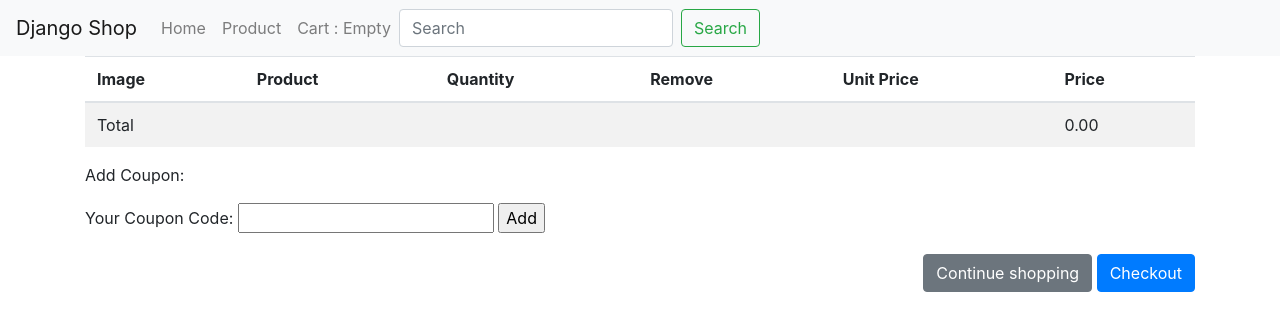
After one commit to hyesung6/django_onlineshop_proj, a Django app: page /cart/ in a window 1280 px wide. The commit adds this page. Shown: the top 331 px of the page. Run offline with Django 4.2, Linux system fonts and the light colour scheme; parts of the project's set-up code (start-up, migrations or seed data) failed here and were passed over.

Commit message:
fixed css load at s3

```diff
--- a/cart/cart.py
+++ b/cart/cart.py
@@ -13,7 +13,7 @@ class Cart(object):
         self.cart = cart
         self.coupon_id = self.session.get('coupon_id')
 
-    def __len__(self): # 항목이 몇 개 있는지 호출 가능하게 만들어둠
+    def __len__(self):
         return sum(item['quantity'] for item in self.cart.values())
 
     def __iter__(self):
@@ -22,8 +22,9 @@ class Cart(object):
         products = Product.objects.filter(id__in=product_ids)
 
         for product in products:
-            self.cart(str(product.id))['product'] = product
-        for item in self.values():
+            self.cart[str(product.id)]['product'] = product
+
+        for item in self.cart.values():
             item['price'] = Decimal(item['price'])
             item['total_price'] = item['price'] * item['quantity']
 
@@ -41,7 +42,6 @@ class Cart(object):
 
         self.save()
 
-
     def save(self):
         self.session[settings.CART_ID] = self.cart
         self.session.modified = True
@@ -57,10 +57,10 @@ class Cart(object):
         self.session['coupon_id'] = None
         self.session.modified = True
 
-    def get_product_total(self):
-        return sum(item['price']*item['quantity'] for item in self.cart.values())
+    def get_product_total(self,call='test'):
+        return sum(Decimal(item['price'])*item['quantity'] for item in self.cart.values())
 
-    @property   # property decorator로 사용시 함수가 아니라 속성처럼 작동함
+    @property
     def coupon(self):
         if self.coupon_id:
             return Coupon.objects.get(id=self.coupon_id)
--- /dev/null
+++ b/cart/templates/cart/detail.html
@@ -0,0 +1,75 @@
+{% extends 'base.html' %}
+
+{% block title %}
+Shopping Cart
+{% endblock %}
+
+{% block content %}
+    <table class="table table-striped">
+        <thead>
+            <tr>
+                <th scope="col">Image</th>
+                <th scope="col">Product</th>
+                <th scope="col">Quantity</th>
+                <th scope="col">Remove</th>
+                <th scope="col">Unit Price</th>
+                <th scope="col">Price</th>
+            </tr>
+        </thead>
+        <tbody>
+            {% for item in cart %}
+                {% with product=item.product %}
+                <tr>
+                    <th scope="row">
+                        <a href="{{product.get_absolute_url}}">
+                            <img src="{{product.image.url}}" class="img-thumbnail">
+                        </a>
+                    </th>
+                    <td>{{product.name}}</td>
+                    <td>
+                        <form action="{% url 'cart:product_add' product.id %}" method="post">
+                            {% csrf_token %}
+                            {{item.quantity_form.quantity}}
+                            {{item.quantity_form.is_update}}
+                            <input type="submit" class="btn btn-primary" value="Update">
+                        </form>
+                    </td>
+                    <td><a href="{% url "cart:product_remove" product.id%}">Remove</a></td>
+                    <td class="num">{{item.price}}</td>
+                    <td class="num">{{item.total_price}}</td>
+                </tr>
+                {% endwith %}
+            {% endfor %}
+            {% if cart.coupon %}
+            <tr class="total">
+                <td>Subtotal</td>
+                <td colspan="4"></td>
+                <td class="num">{{cart.get_product_total|floatformat:"2"}}</td>
+            </tr>
+            <tr>
+                <td>{{cart.coupon.code}} coupon ({{cart.coupon.amount}})</td>
+                <td colspan="4"></td>
+                <td>- {{cart.get_discount_total|floatformat:"2"}}</td>
+            </tr>
+            {% endif %}
+        <tr class="total">
+            <td>Total</td>
+            <td colspan="4"></td>
+            <td class="num">{{cart.get_total_price|floatformat:"2"}}</td>
+        </tr>
+        </tbody>
+    </table>
+    <p>
+        Add Coupon:
+    </p>
+    <form action="{% url 'coupon:add' %}" method="post">
+        {% csrf_token %}
+        {{add_coupon}}
+        <input type="submit" value="Add">
+    </form>
+    <p class="text-right">
+        <a href="{% url "shop:product_all" %}" class='btn btn-secondary'>Continue shopping</a>
+
+        <a href="#" class='btn btn-primary'>Checkout</a>
+    </p>
+{% endblock %}
--- a/cart/views.py
+++ b/cart/views.py
@@ -3,6 +3,8 @@ from django.views.decorators.http import require_POST
 
 from shop.models import Product
 from .forms import AddProductForm
+
+from coupon.forms import AddCouponForm
 from .cart import Cart
 
 # Create your views here.
@@ -17,7 +19,7 @@ def add(request, product_id):
     form = AddProductForm(request.POST)
 
     if form.is_valid():
-        cd = form.cleand_data
+        cd = form.cleaned_data
         cart.add(product=product, quantity=cd['quantity'],
                  is_update=cd['is_update'])
         return redirect('cart:detail')
@@ -30,7 +32,8 @@ def remove(request, product_id):
 
 def detail(request):
     cart = Cart(request)
+    add_coupon = AddCouponForm()
     for product in cart:
         product['quantity_form'] = AddProductForm(initial={'quantity':product['quantity'], 'is_update':True})
 
-    return render(request, 'cart/detail.html', {'cart':cart})
+    return render(request, 'cart/detail.html', {'cart':cart, 'add_coupon':add_coupon})
--- a/config/settings.py
+++ b/config/settings.py
@@ -134,7 +134,7 @@ USE_TZ = True
 # Static files (CSS, JavaScript, Images)
 # https://docs.djangoproject.com/en/4.0/howto/static-files/
 
-# STATIC_URL = 'static/'
+
 
 AUTHENTICATION_BACKENDS = [
     'django.contrib.auth.backends.ModelBackend',
@@ -152,9 +152,10 @@ AWS_STORAGE_BUCKET_NAME = 'onlineshop-static'
 AWS_S3_CUSTOM_DOMAIN = f's3.{AWS_REGION}.amazonaws.com/{AWS_STORAGE_BUCKET_NAME}'
 AWS_S3_FILE_OVERWRITE = False
 AWS_S3_OBJECT_PARAMETERS = {'CacheControl':'max-age=86400'}
-AWS_DEFAULT_ACL = 'public-read'
+AWS_DEFAULT_ACL = None
 AWS_LOCATION = ''
 
+# STATIC_URL = 'static/'
 STATIC_URL = f'http://{AWS_S3_CUSTOM_DOMAIN}/{AWS_LOCATION}'
 STATICFILES_STORAGE = 'storages.backends.s3boto3.S3Boto3Storage'
 
--- a/config/urls.py
+++ b/config/urls.py
@@ -1,7 +1,6 @@
 """config URL Configuration
-
 The `urlpatterns` list routes URLs to views. For more information please see:
-    https://docs.djangoproject.com/en/4.0/topics/http/urls/
+    https://docs.djangoproject.com/en/3.0/topics/http/urls/
 Examples:
 Function views
     1. Add an import:  from my_app import views
@@ -19,7 +18,7 @@ from django.urls import path, include
 urlpatterns = [
     path('admin/', admin.site.urls),
     path('accounts/', include('allauth.urls')),
-    path('', include('shop.urls')),
     path('cart/', include('cart.urls')),
     path('coupon/', include('coupon.urls')),
+    path('', include('shop.urls')),
 ]
--- a/shop/urls.py
+++ b/shop/urls.py
@@ -6,5 +6,5 @@ app_name = 'shop'
 urlpatterns = [
     path('', product_in_category, name='product_all'),
     path('<slug:category_slug>/', product_in_category, name='product_in_category'),
-    path('<int:id>/<product_slug>/', product_detail, name='product_detail')
+    path('<int:id>/<product_slug>/', product_detail, name='product_detail'),
 ]
```
Also changed, not shown: shop/templates/shop/detail.html (+4 -4 lines), shop/views.py (+11 -6 lines), 1 other file.
